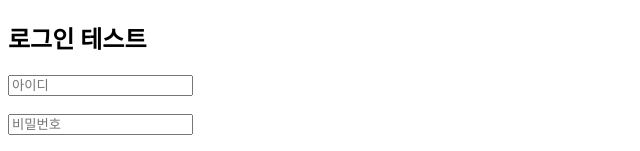
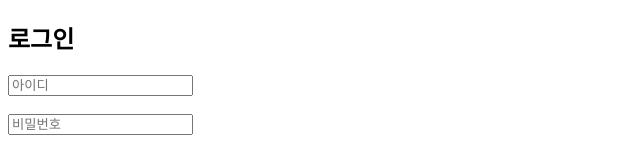
Before and after one commit to xofl802-dot/rating-app, a plain HTML site: page index.html in a window 1280 px wide. Shown: the top 151 px of the page, without its empty margins (0-640 px from the left). Drawn offline with nearby package versions, Linux system fonts and the light colour scheme.

Commit message:
Update index.html

```diff
--- a/index.html
+++ b/index.html
@@ -10,7 +10,7 @@
 
 <body>
 
-<h2>로그인 테스트</h2>
+<h2>로그인</h2>
 
 <input id="username" placeholder="아이디"><br><br>
 
@@ -22,8 +22,6 @@
 
 
 <script>
-
-console.log("스크립트 실행됨");  // ← 실행 확인용
 
 const SUPABASE_URL = "https://yxdmodykucipjwogzuoi.supabase.co"
 
@@ -43,6 +41,7 @@ document.getElementById("username").value.trim()
 let password =
 document.getElementById("password").value.trim()
 
+
 const { data, error } = await client
 .from("users")
 .select("*")
@@ -50,8 +49,11 @@ const { data, error } = await client
 .eq("password", password)
 .limit(1)
 
+
 console.log("조회결과:", data)
+
 console.log("에러:", error)
+
 
 if(error){
 
@@ -61,6 +63,7 @@ document.getElementById("result").innerHTML =
 return
 
 }
+
 
 if(data && data.length > 0){
 
@@ -75,3 +78,10 @@ document.getElementById("result").innerHTML =
 }
 
 }
+
+
+</script>
+
+
+</body>
+</html>
```
